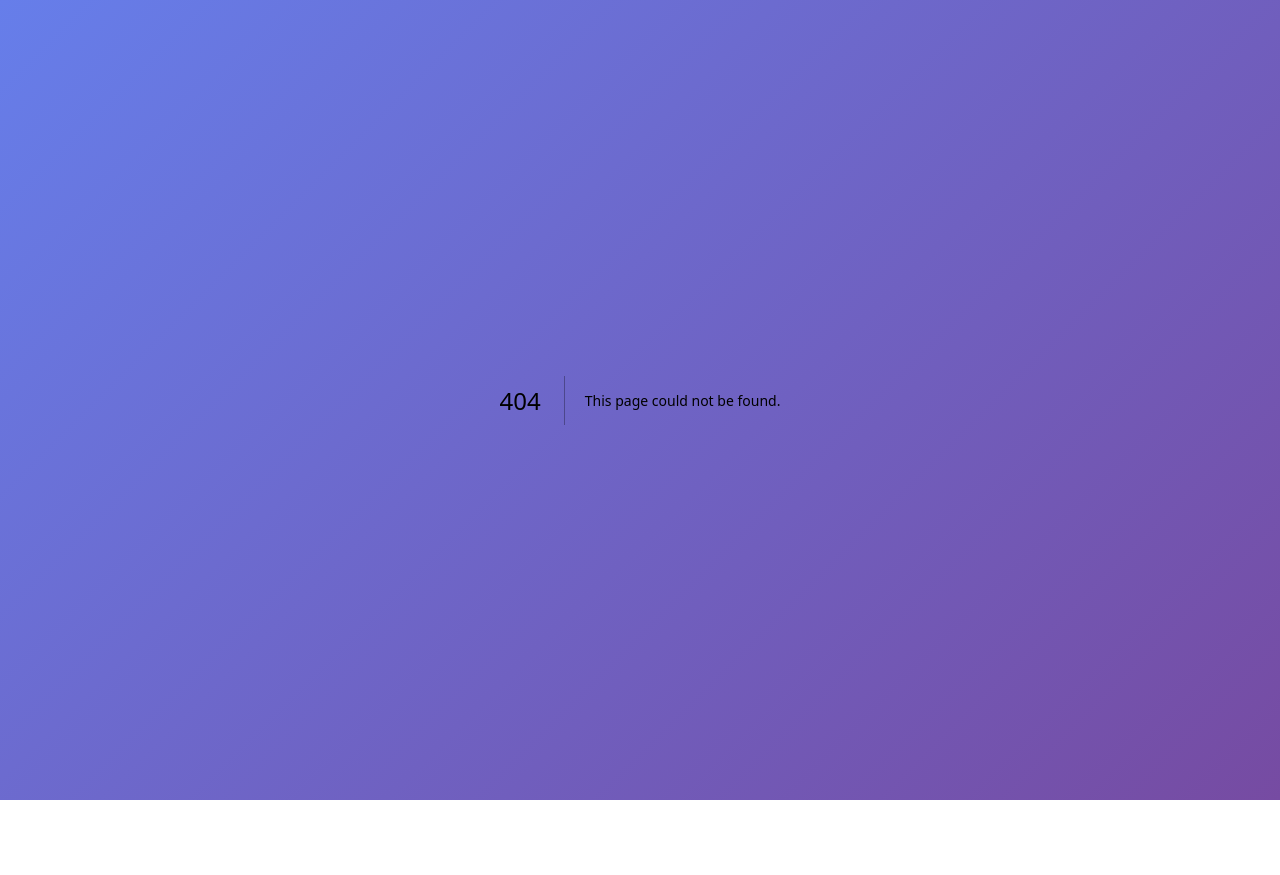
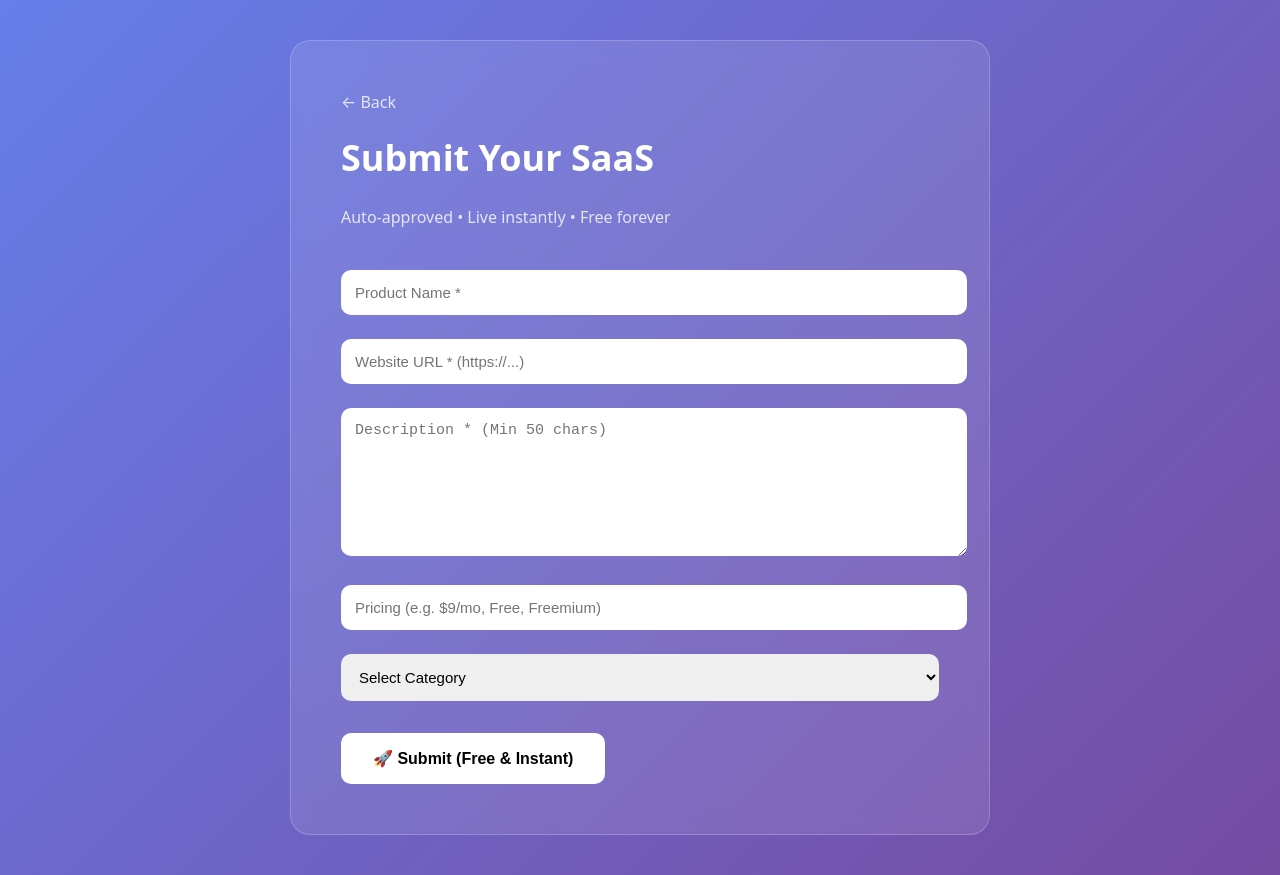
Before and after one commit to RajatDatta5315/microlaunch, a Next.js app: page /submit in a window 1280 px wide. Before the commit this address had no page. Before the commit the page ends 800 px from the top, so only its background shows below. Built offline with nearby package versions, Linux system fonts and the light colour scheme.

Commit message:
Create page.tsx

```diff
--- /dev/null
+++ b/app/submit/page.tsx
@@ -0,0 +1,119 @@
+'use client';
+import { useState } from 'react';
+import Link from 'next/link';
+
+export default function Submit() {
+  const [form, setForm] = useState({ name: '', url: '', description: '', pricing: '', category: '' });
+  const [status, setStatus] = useState('');
+
+  const submit = async (e: React.FormEvent) => {
+    e.preventDefault();
+    setStatus('⏳ Submitting...');
+    try {
+      const res = await fetch(`${process.env.NEXT_PUBLIC_API_URL}/api/submit`, {
+        method: 'POST',
+        headers: { 'Content-Type': 'application/json' },
+        body: JSON.stringify(form)
+      });
+      const data = await res.json();
+      if (data.success) {
+        setStatus(`✅ Success! Your product is LIVE at launchvault.kryv.network/product/${data.slug}`);
+        setForm({ name: '', url: '', description: '', pricing: '', category: '' });
+      } else {
+        setStatus('❌ Error: ' + (data.error || 'Unknown error'));
+      }
+    } catch (err) {
+      setStatus('❌ Network error');
+    }
+  };
+
+  return (
+    <div style={{ padding: '40px 20px', maxWidth: '700px', margin: '0 auto' }}>
+      <div style={{
+        background: 'rgba(255,255,255,0.1)',
+        backdropFilter: 'blur(10px)',
+        borderRadius: '20px',
+        padding: '50px',
+        border: '1px solid rgba(255,255,255,0.2)'
+      }}>
+        <Link href="/" style={{ color: 'rgba(255,255,255,0.8)', textDecoration: 'none' }}>← Back</Link>
+
+        <h1 style={{ color: 'white', fontSize: '36px', marginTop: '20px' }}>Submit Your SaaS</h1>
+        <p style={{ color: 'rgba(255,255,255,0.8)', marginBottom: '30px' }}>Auto-approved • Live instantly • Free forever</p>
+
+        <form onSubmit={submit}>
+          <input
+            required
+            placeholder="Product Name *"
+            value={form.name}
+            onChange={e => setForm({...form, name: e.target.value})}
+            style={{ width: '100%', padding: '14px', margin: '12px 0', borderRadius: '10px', border: 'none', fontSize: '15px' }}
+          />
+          <input
+            required
+            type="url"
+            placeholder="Website URL * (https://...)"
+            value={form.url}
+            onChange={e => setForm({...form, url: e.target.value})}
+            style={{ width: '100%', padding: '14px', margin: '12px 0', borderRadius: '10px', border: 'none', fontSize: '15px' }}
+          />
+          <textarea
+            required
+            placeholder="Description * (Min 50 chars)"
+            value={form.description}
+            onChange={e => setForm({...form, description: e.target.value})}
+            style={{ width: '100%', padding: '14px', margin: '12px 0', borderRadius: '10px', border: 'none', minHeight: '120px', fontSize: '15px' }}
+          />
+          <input
+            placeholder="Pricing (e.g. $9/mo, Free, Freemium)"
+            value={form.pricing}
+            onChange={e => setForm({...form, pricing: e.target.value})}
+            style={{ width: '100%', padding: '14px', margin: '12px 0', borderRadius: '10px', border: 'none', fontSize: '15px' }}
+          />
+          <select
+            value={form.category}
+            onChange={e => setForm({...form, category: e.target.value})}
+            style={{ width: '100%', padding: '14px', margin: '12px 0', borderRadius: '10px', border: 'none', fontSize: '15px' }}
+          >
+            <option value="">Select Category</option>
+            <option value="Productivity">Productivity</option>
+            <option value="Marketing">Marketing</option>
+            <option value="Development">Development</option>
+            <option value="Design">Design</option>
+            <option value="AI">AI</option>
+            <option value="Analytics">Analytics</option>
+            <option value="Other">Other</option>
+          </select>
+
+          <button
+            type="submit"
+            style={{
+              padding: '16px 32px',
+              background: 'white',
+              border: 'none',
+              borderRadius: '10px',
+              fontWeight: 'bold',
+              cursor: 'pointer',
+              marginTop: '20px',
+              fontSize: '16px'
+            }}
+          >
+            🚀 Submit (Free & Instant)
+          </button>
+        </form>
+
+        {status && (
+          <div style={{
+            marginTop: '30px',
+            padding: '16px',
+            background: status.includes('✅') ? 'rgba(0,255,0,0.1)' : 'rgba(255,0,0,0.1)',
+            borderRadius: '10px',
+            color: 'white'
+          }}>
+            {status}
+          </div>
+        )}
+      </div>
+    </div>
+  );
+}
```
